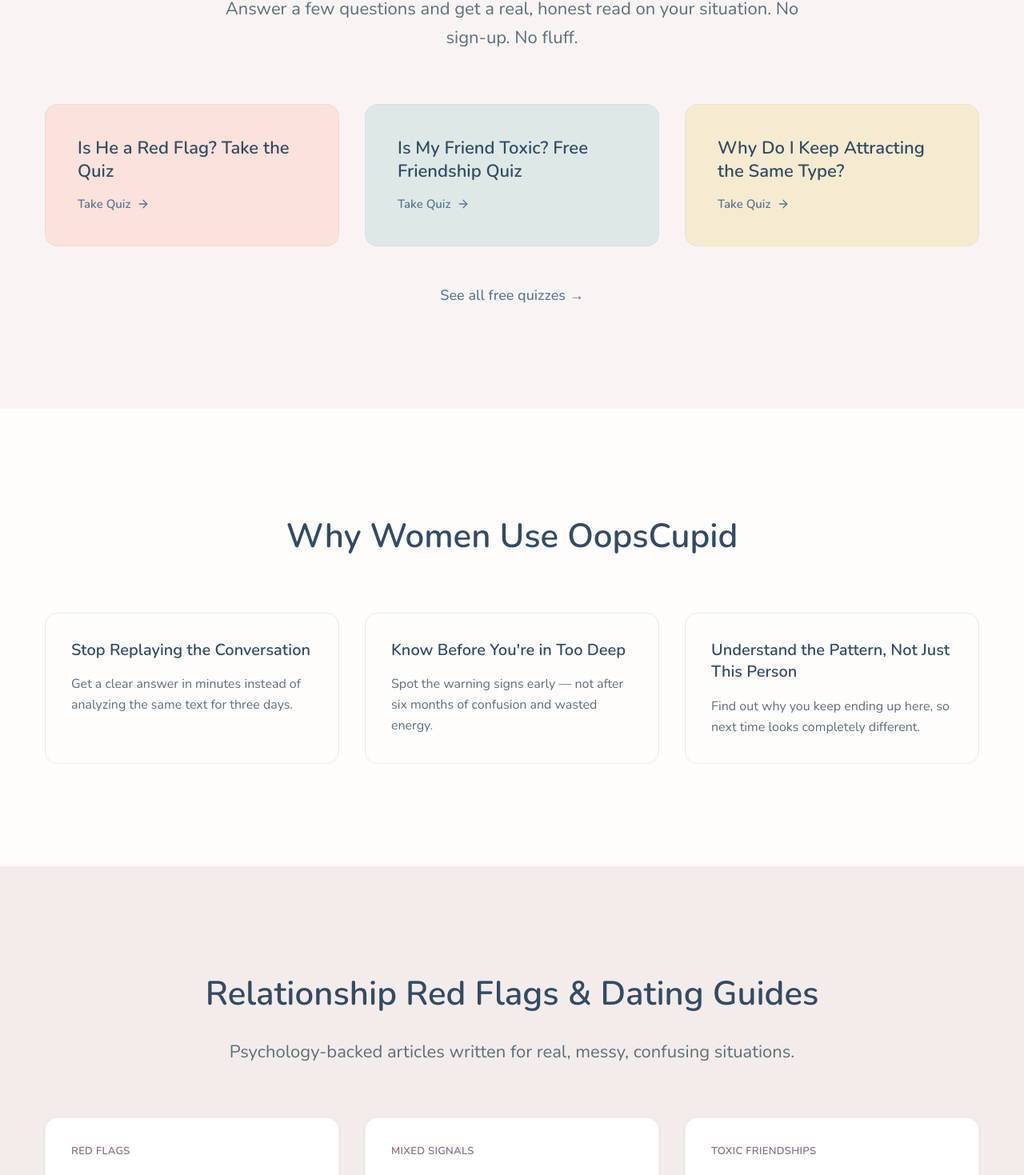
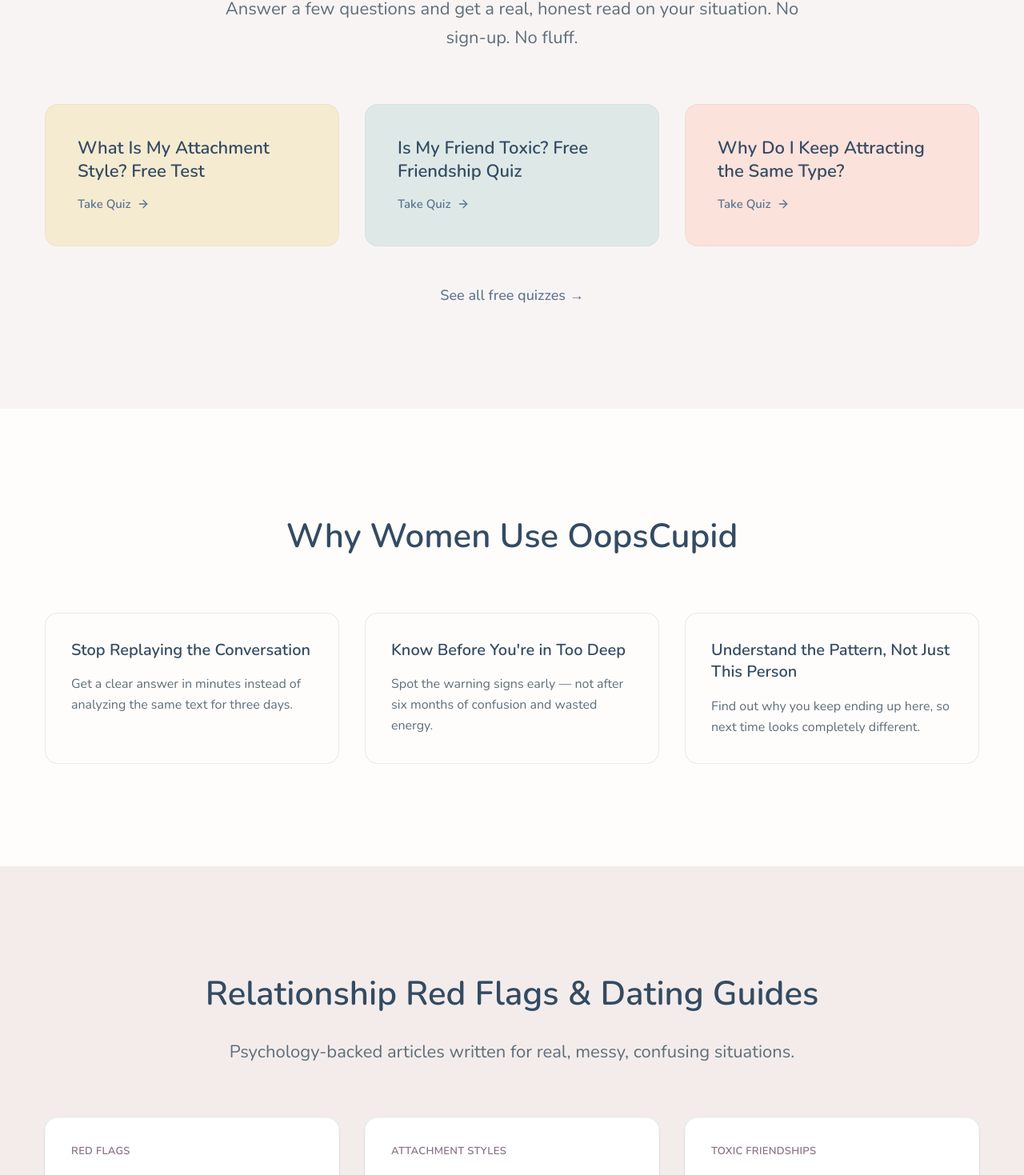
Before and after one commit to Sinadehesh/OopsCupid, a Next.js app: page / in a window 1280 px wide. Shown: the part 2837-4306 px from the top of the page at 80% size. Built offline with nearby package versions, Linux system fonts and the light colour scheme; a web font is replaced by a local one.

Commit message:
fix: corrected broken routing links on homepage

```diff
--- a/app/page.tsx
+++ b/app/page.tsx
@@ -81,7 +81,7 @@ export default function Home() {
         </div>
       </section>
 
-      {/* SECTION 5 — QUIZZES */}
+{/* SECTION 5 — QUIZZES */}
       <section className="bg-[#F9F4F4] py-20 md:py-32">
         <div className="container mx-auto px-6 md:px-10 lg:px-14">
           <div className="text-center max-w-3xl mx-auto mb-16">
@@ -94,23 +94,24 @@ export default function Home() {
           </div>
 
           <div className="grid grid-cols-1 md:grid-cols-3 gap-8 mb-12">
+            {/* FIXED LINKS TO MATCH YOUR FOLDERS */}
             <Card
               variant="quiz"
-              title="Is He a Red Flag? Take the Quiz"
-              href="/quizzes/is-he-a-red-flag"
-              accentColor="bg-[#FFB8A1]/30"
+              title="What Is My Attachment Style? Free Test"
+              href="/attachment-style-quiz"
+              accentColor="bg-[#EAD882]/30"
             />
             <Card
               variant="quiz"
               title="Is My Friend Toxic? Free Friendship Quiz"
-              href="/quizzes/toxic-friend-test"
+              href="/toxic-friend-test"
               accentColor="bg-[#9ED0CB]/30"
             />
             <Card
               variant="quiz"
               title="Why Do I Keep Attracting the Same Type?"
-              href="/quizzes/attraction-patterns"
-              accentColor="bg-[#EAD882]/30"
+              href="/attraction-patterns"
+              accentColor="bg-[#FFB8A1]/30"
             />
           </div>
 
@@ -151,7 +152,7 @@ export default function Home() {
         </div>
       </section>
 
-      {/* SECTION 7 — ARTICLES / SEO SUPPORT */}
+     {/* SECTION 7 — ARTICLES / SEO SUPPORT */}
       <section className="bg-[#F3ECEB] py-20 md:py-32">
         <div className="container mx-auto px-6 md:px-10 lg:px-14">
           <div className="text-center max-w-3xl mx-auto mb-16">
@@ -164,23 +165,24 @@ export default function Home() {
           </div>
 
           <div className="grid grid-cols-1 md:grid-cols-3 gap-8 mb-12">
+            {/* FIXED LINKS TO MATCH YOUR FOLDERS */}
             <Card
               variant="article"
               tag="Red Flags"
               title="Is He Gaslighting Me? 9 Signs You're Not Imagining It"
-              href="/relationship-red-flags/is-he-gaslighting-me"
+              href="/is-he-gaslighting-me"
             />
             <Card
               variant="article"
-              tag="Mixed Signals"
-              title="Why Does He Text Then Go Cold? A Psychology Breakdown"
-              href="/dating-texting-analysis/why-does-he-go-cold"
+              tag="Attachment Styles"
+              title="The 4 Adult Attachment Styles Explained"
+              href="/understanding-attachment-styles"
             />
             <Card
               variant="article"
               tag="Toxic Friendships"
               title="Signs Your Best Friend Is Secretly Jealous of You"
-              href="/toxic-friendships/jealous-best-friend"
+              href="/signs-of-a-toxic-friend"
             />
           </div>
 
```
